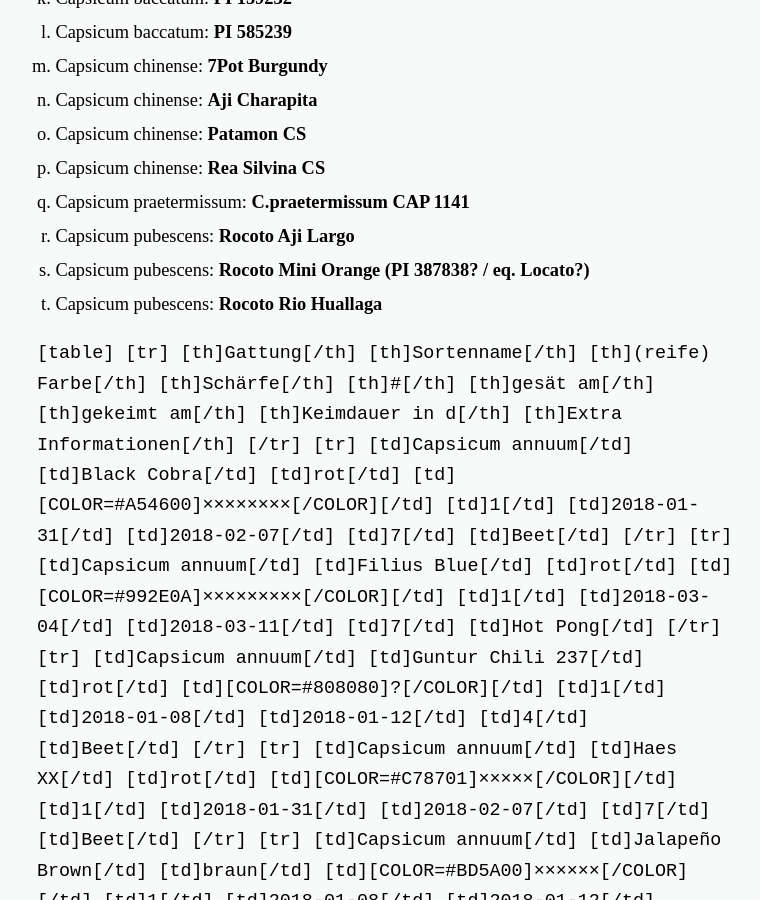
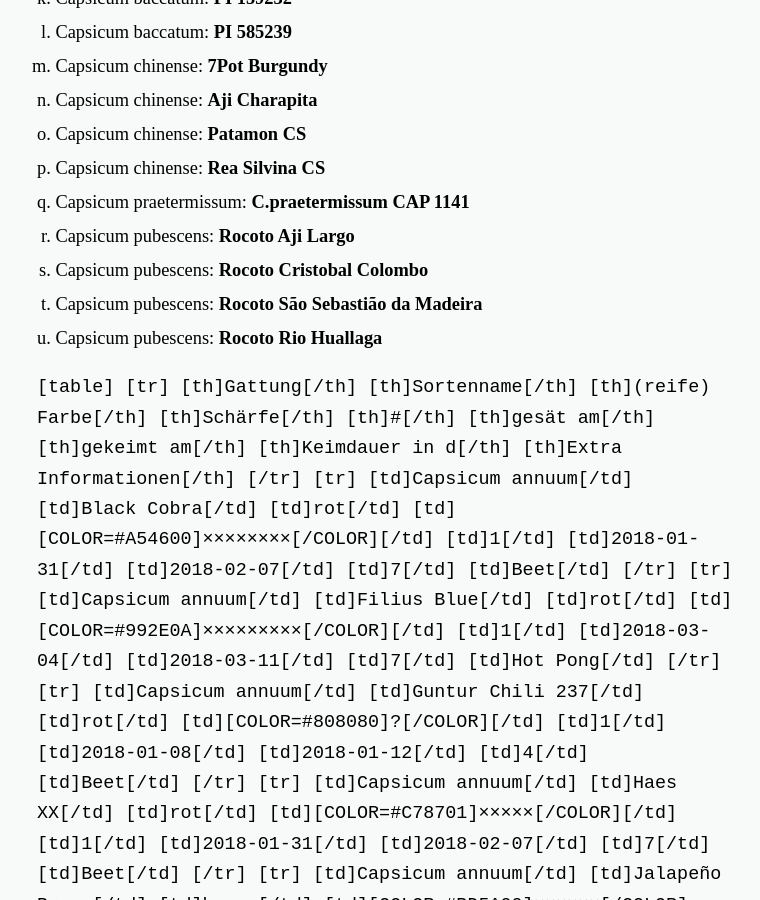
Before and after one commit to iamsebastian/blog.sebastian.science, a Jekyll site: the page built from chili_2019.md, in a window 1280 px wide and 900 px high, scrolled down 1193 px. Shown: the whole window, without its empty margins (251-1011 px from the left). Built offline with Jekyll 4.4.1, drawn with Linux system fonts in a browser that asks for light colours.

Commit message:
Updated C.

```diff
--- a/_data/chili.yaml
+++ b/_data/chili.yaml
@@ -361,6 +361,10 @@ Rocoto Costa Rican orange:
   color: orange
   heat: 9
   species: Capsicum pubescens
+Rocoto Cristobal Colombo:
+  color: dunkelgelb
+  heat: 5
+  species: Capsicum pubescens
 Rocoto Cuencano:
   color: rot
   heat: 9
--- a/_data/chili_2019.yaml
+++ b/_data/chili_2019.yaml
@@ -99,11 +99,16 @@ Rocoto Aji Largo:
     - sown: 2017-11-08
       sprout: 2017-11-20
       extra: Überwinterer von 2018
-Rocoto Mini Orange (PI 387838? / eq. Locato?):
+Rocoto Cristobal Colombo:
   seeds:
     - sown: 2018-10-01
       sprout:
-      extra:
+      extra: 90l Kübel
+Rocoto São Sebastião da Madeira:
+  seeds:
+    - sown: 2018-10-01
+      sprout:
+      extra: 90l Kübel
 Rocoto Rio Huallaga:
   seeds:
     - sown: 2017-10-27
--- a/_data/seeds.yaml
+++ b/_data/seeds.yaml
@@ -137,6 +137,7 @@ C.pubescens Rocoto CAP468: 4
 C.pubescens Rocoto Canario: 10
 C.pubescens Rocoto Costa Rican yellow: 3
 C.pubescens Rocoto Costa Rican orange: 20
+C.pubescens Rocoto Cristobal Colombo: 0
 C.pubescens Rocoto Cuencano: 10
 C.pubescens Rocoto De La Selvas (Arequipa): 0
 C.pubescens Rocoto De La Selvas (Rojo): 13
```
